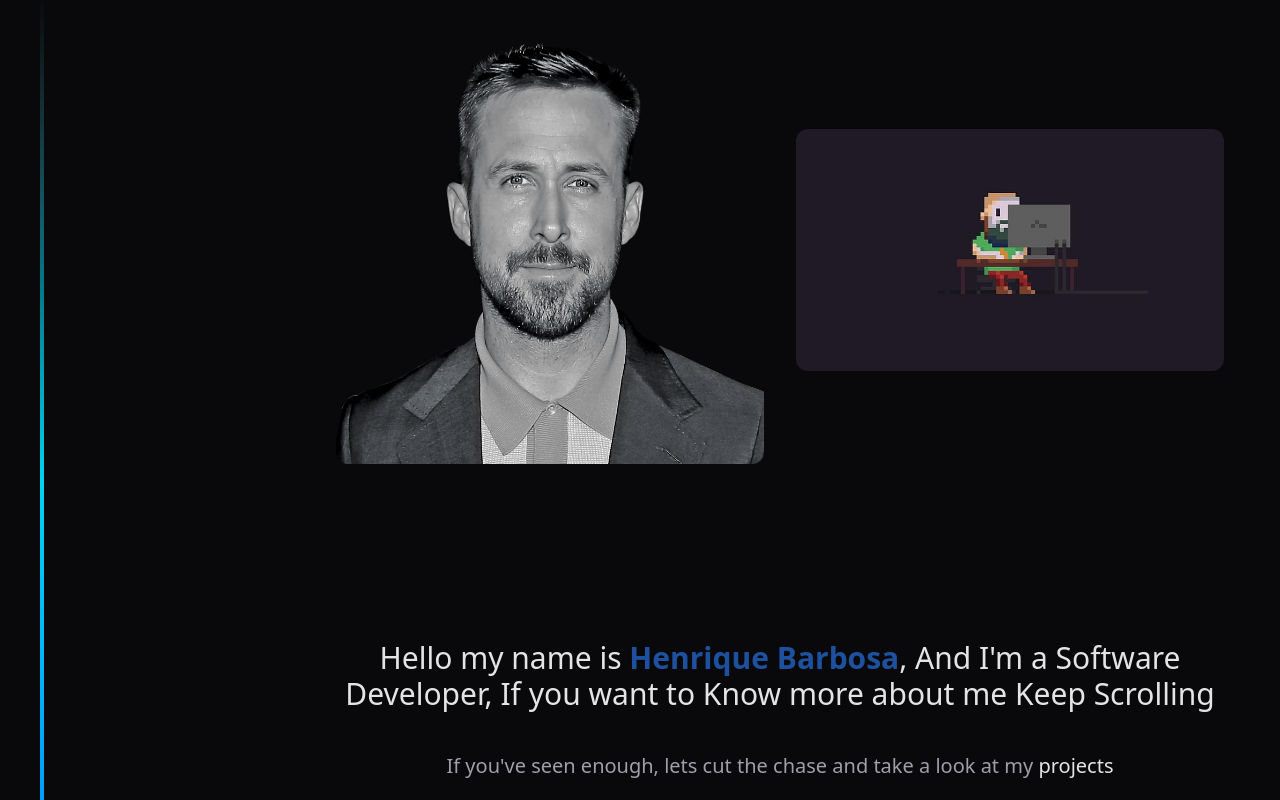
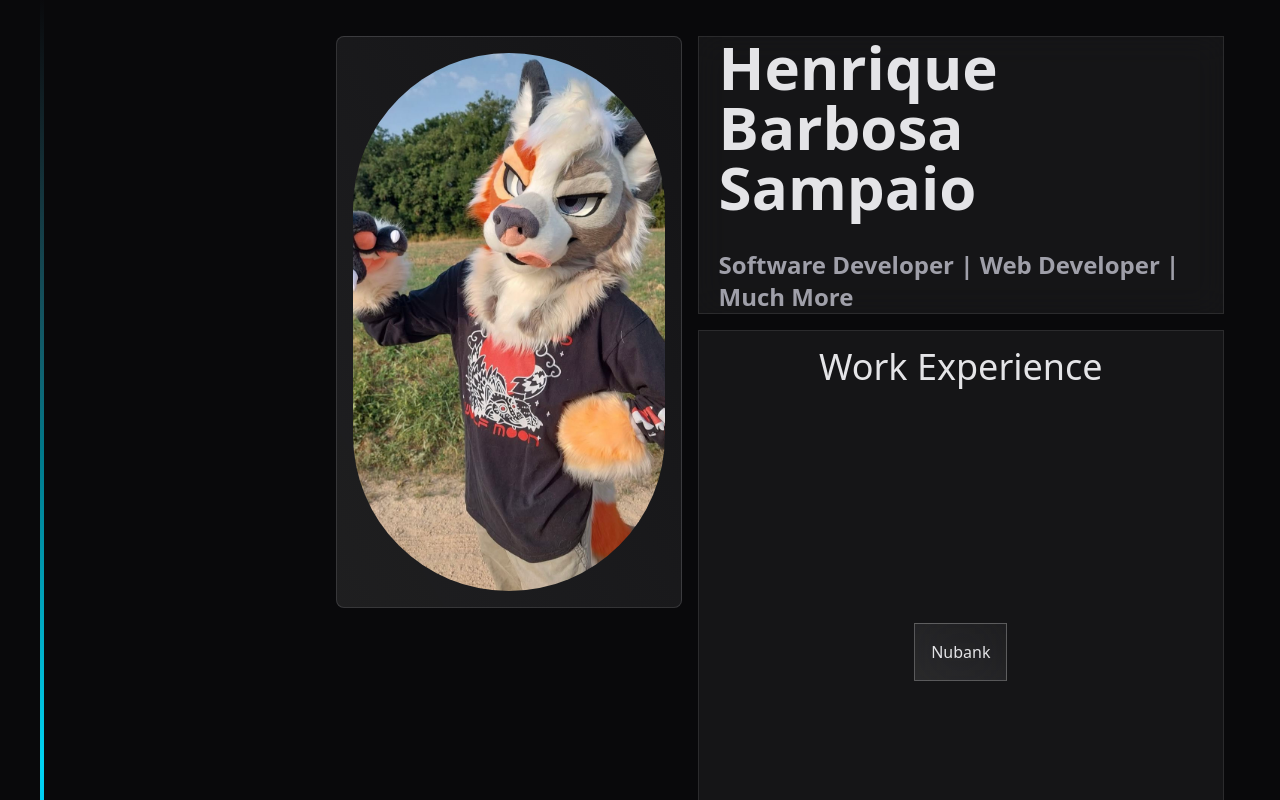
Before and after one commit to retr0lbb/henrique-barbosa, a Next.js app: page / in a window 1280 px wide. Shown: the part 960-1760 px from the top of the page. Built offline with nearby package versions, Linux system fonts and the light colour scheme.

Commit message:
feat: working on a better concept of about section

```diff
--- a/src/sections/about-section.tsx
+++ b/src/sections/about-section.tsx
@@ -1,8 +1,7 @@
 import { Scroller } from "@/components/scrollingHistory/scroller";
 import { ScrollSection } from "@/components/scrollingHistory/scrollSection";
 import Image from "next/image";
-import Me from "@/assets/images/Ryan_Gosling_v4.webp";
-import Background from "@/assets/images/pixel-art-computer-linux-pixels-code-hd-wallpaper-preview.jpg";
+import Fursuit from "@/assets/images/fursuit.jpg";
 import Link from "next/link";
 
 export function AboutSection() {
@@ -13,44 +12,30 @@ export function AboutSection() {
       </h1>
       <Scroller>
         <ScrollSection isOnStart>
-          <div className="w-full h-full grid grid-cols-2 grid-rows-2 place-items-center gap-8 p-10">
-            <div className="aspect-square max-w-[450px] object-cover rounded-xl overflow-hidden">
+          <div className="w-full h-full grid grid-cols-5 grid-rows-5 gap-4 p-10">
+            <div className="col-span-2 row-span-2 aspect-square w-full h-full bg-linear-to-bl from-zinc-200/5 to-zinc-200/10 border border-zinc-200/15 rounded-lg">
               <Image
-                alt="Ryan Gosling"
-                className="w-full h-full object-cover"
-                src={Me}
+                alt="fusito"
+                className="w-full h-full object-cover p-4 rounded-full"
+                src={Fursuit}
               />
             </div>
 
-            <div className="object-cover rounded-xl overflow-hidden">
-              <Image
-                alt="Ryan Gosling"
-                className="w-full h-full object-cover"
-                src={Background}
-              />
+            <div className="col-span-3 flex items-center justify-center gap-8 flex-col h-full bg-white/5 border border-zinc-200/10 px-5 backdrop-blur-lg">
+              <h1 className="text-6xl text-zinc-200 font-bold">
+                Henrique Barbosa Sampaio
+              </h1>
+
+              <p className="text-2xl font-bold text-zinc-400">
+                Software Developer | Web Developer | Much More
+              </p>
             </div>
-
-            <div className="w-full h-full overflow-hidden flex items-center justify-center flex-col col-span-2 gap-10 p-2">
-              <p className="text-3xl text-zinc-200 text-center">
-                Hello my name is{" "}
-                <strong className="animate-pulse text-blue-500">
-                  Henrique Barbosa
-                </strong>
-                , And I'm a Software Developer, If you want to Know more about
-                me Keep Scrolling
-              </p>
-
-              <div className="flex flex-col w-full items-center justify-center gap-8">
-                <p className="text-xl text-zinc-400 w-full text-center">
-                  If you've seen enough, lets cut the chase and take a look at
-                  my{" "}
-                  <Link
-                    href={"/"}
-                    className="text-zinc-200 hover:underline hover:text-zinc-50 transition-all"
-                  >
-                    projects
-                  </Link>
-                </p>
+            <div className="col-span-3 row-span-2 flex items-center justify-center gap-8 flex-col h-full bg-white/5 border border-zinc-200/10 px-5 py-4">
+              <h1 className="text-4xl text-zinc-200">Work Experience</h1>
+              <div className="flex flex-1 items-center justify-center flex-col">
+                <div className="w-full h-auto p-4 bg-linear-to-bl from-zinc-200/5 to-zinc-200/10 border border-white/25 backdrop-blur-2xl">
+                  <p className="text-zinc-200">Nubank</p>
+                </div>
               </div>
             </div>
           </div>
```
Also changed, not shown: src/assets/images/fursuit.jpg (added).
